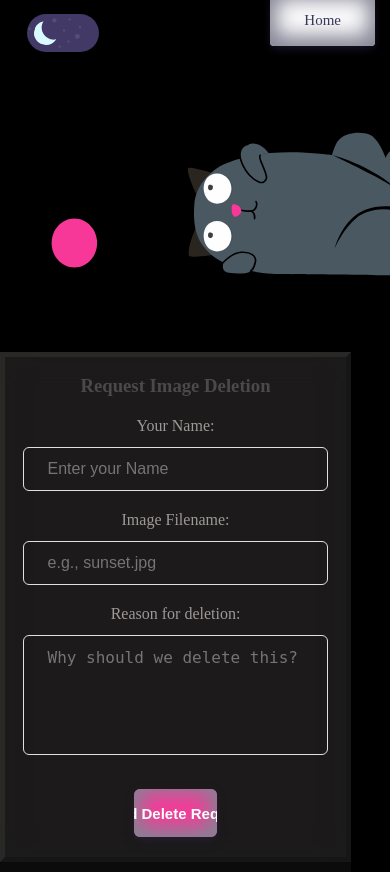
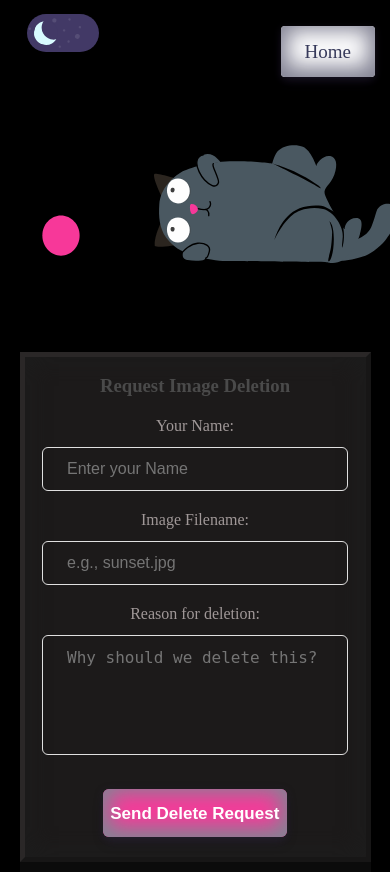
Before and after one commit to Tamana543/BangladeshVisualDiary, a Flask app: page /edit_req in a window 390 px wide; the page is wider, and only the part inside the window is pictured. Run offline with Flask 3, Linux system fonts and the light colour scheme.

Commit message:
style updated

```diff
--- a/static/css/form.css
+++ b/static/css/form.css
@@ -235,6 +235,10 @@ color: #828293;
     font-size: 15px;
   }
   .formbold-main-wrapper{
+    width: 100% !important;
+  }
+  .formbold-form-wrapper{
     width: 90% !important;
   }
+
 }
--- a/static/css/style.css
+++ b/static/css/style.css
@@ -221,9 +221,9 @@ left: 6%;
 }
 @media (max-width: 540px) {
      button,#homeBtn {
-    width: 27% !important;
-           top: 4px;
-    font-size: 15px !important;
+   width: 24% !important;
+        top: 4px !important;
+        font-size: 19px !important;
   }
   .description {
      font-size: 1rem;
@@ -240,4 +240,9 @@ left: 6%;
 
 }
 
+.github_link {
+
+    right: 72px;
 }
+
+}
--- a/templates/edit_req.html
+++ b/templates/edit_req.html
@@ -55,6 +55,20 @@ body.light .formbold-form-label {
     z-index: 1000;
 }
 
+@media (max-width: 540px) {
+    .svgContainer {
+               width: 410px !important;
+        height: 300px !important;
+    }
+    .formbold-btn {
+               font-size: 17px !important;
+        width: 60% !important;
+    }
+    #homeBtn {
+        top: -10px;
+    }
+}
+
     </style>
 </head>
 <body>
```
